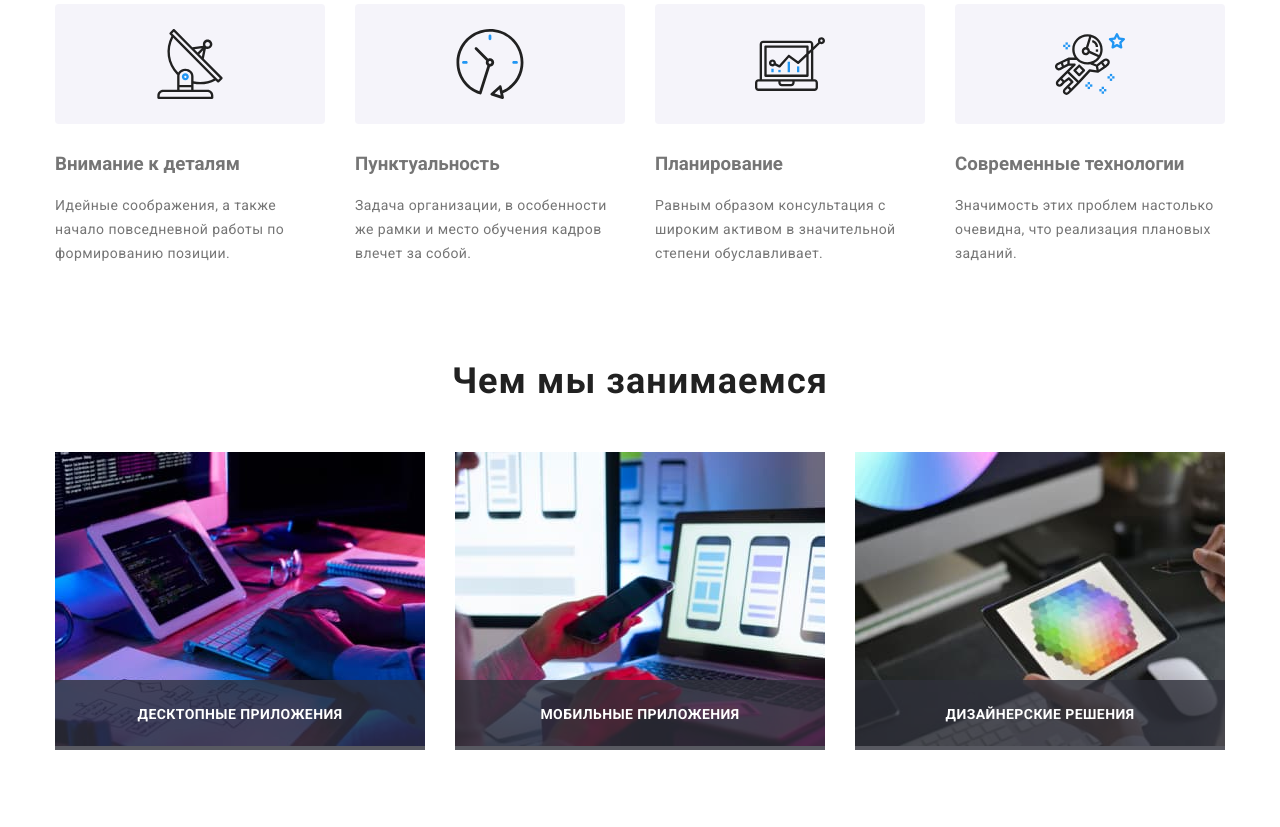
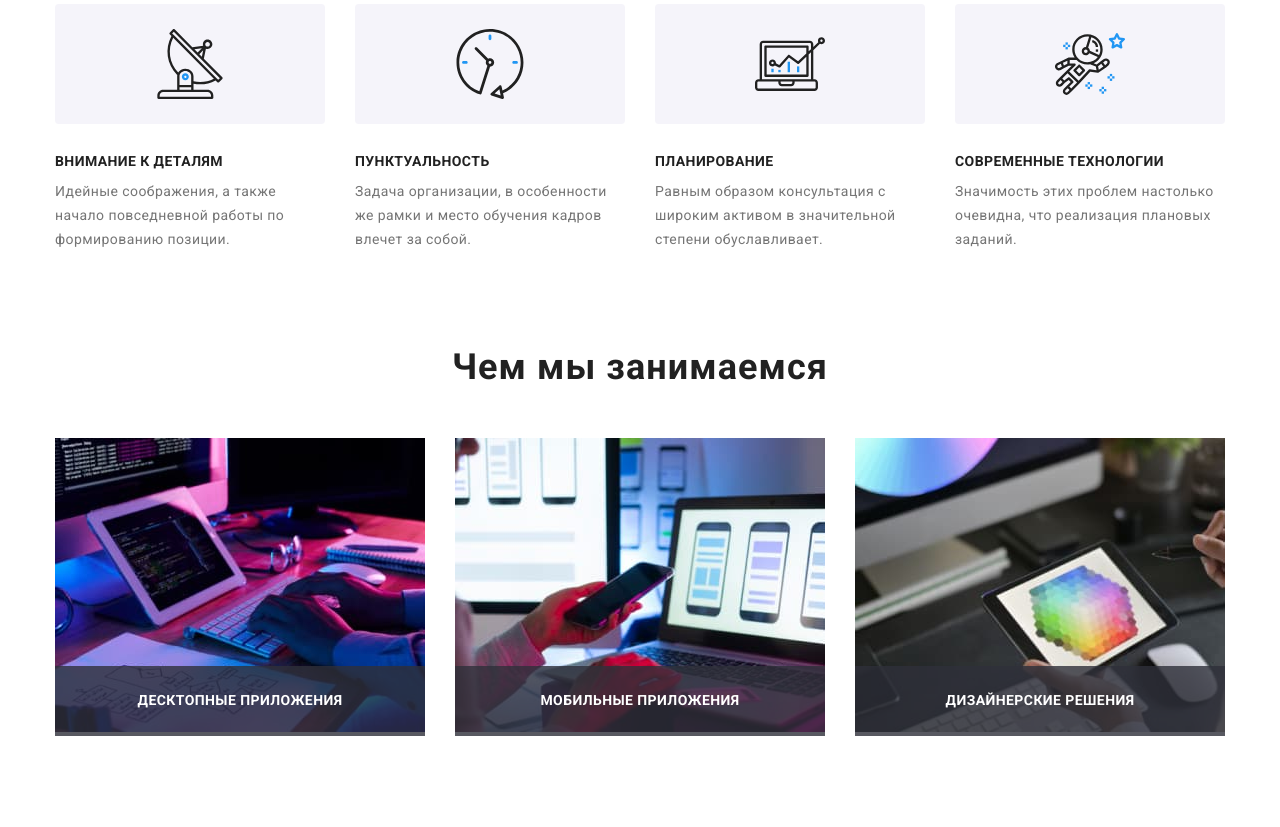
Before and after one commit to serhii-chabaniuk/goit-markup-hw-08, a plain HTML site: page index.html in a window 1280 px wide. Shown: the part 773-1600 px from the top of the page. Drawn offline with nearby package versions, Linux system fonts and the light colour scheme.

Commit message:
Update index.html

```diff
--- a/index.html
+++ b/index.html
@@ -58,22 +58,22 @@
                 <h2 class="visually-hidden">Наши преимущества</h2>
                 <ul class="advantage__list">
                     <li class="advantage__item advantage__item--antenna">
-                        <h3 class="advantege__title">Внимание к деталям</h3>
+                        <h3 class="advantage__title">Внимание к деталям</h3>
                         <p class="advantage__text">Идейные соображения, а также начало повседневной работы по формированию позиции.</p>
                     </li>
 
                     <li class="advantage__item advantage__item--clock">
-                        <h3 class="advantege__title">Пунктуальность</h3>
+                        <h3 class="advantage__title">Пунктуальность</h3>
                         <p class="advantage__text">Задача организации, в особенности же рамки и место обучения кадров влечет за собой.</p>
                     </li>
 
                     <li class="advantage__item advantage__item--diagram">
-                        <h3 class="advantege__title">Планирование</h3>
+                        <h3 class="advantage__title">Планирование</h3>
                         <p class="advantage__text">Равным образом консультация с широким активом в значительной степени обуславливает.</p>
                     </li>
 
                     <li class="advantage__item advantage__item--astronaut">
-                        <h3 class="advantege__title">Современные технологии</h3>
+                        <h3 class="advantage__title">Современные технологии</h3>
                         <p class="advantage__text">Значимость этих проблем настолько очевидна, что реализация плановых заданий.</p>
                     </li>
                 </ul>
@@ -299,7 +299,7 @@
     </main>
 
     <footer class="footer">
-        <div class="container footer" style="display: flex;">
+        <div class="container footer__container" style="display: flex;">
             <div>
                 <a class="logo footer__logo" href="./index.html">Web<span class="footer__logo--accent-color">Studio</span></a>
                 <address>
```
